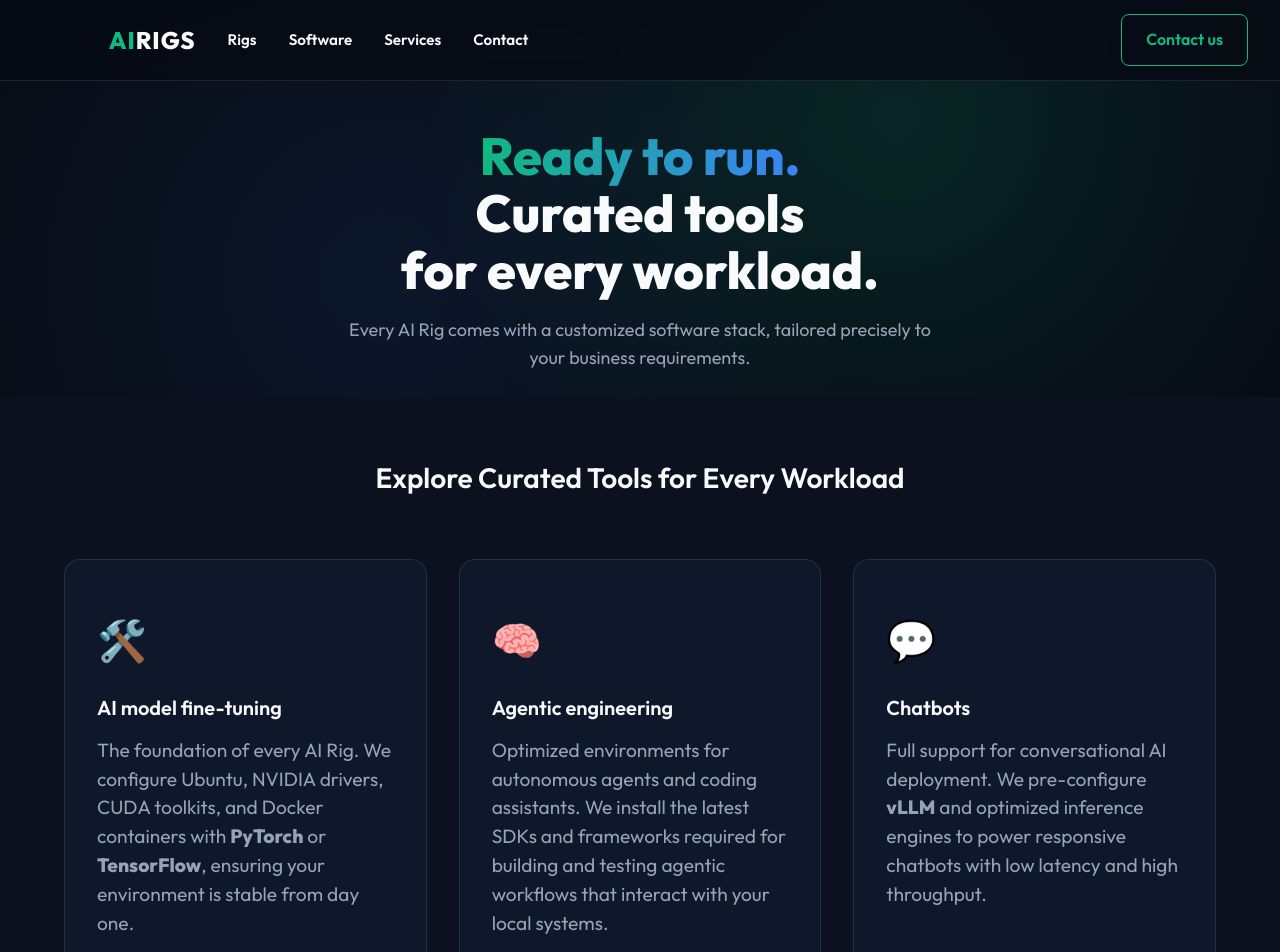
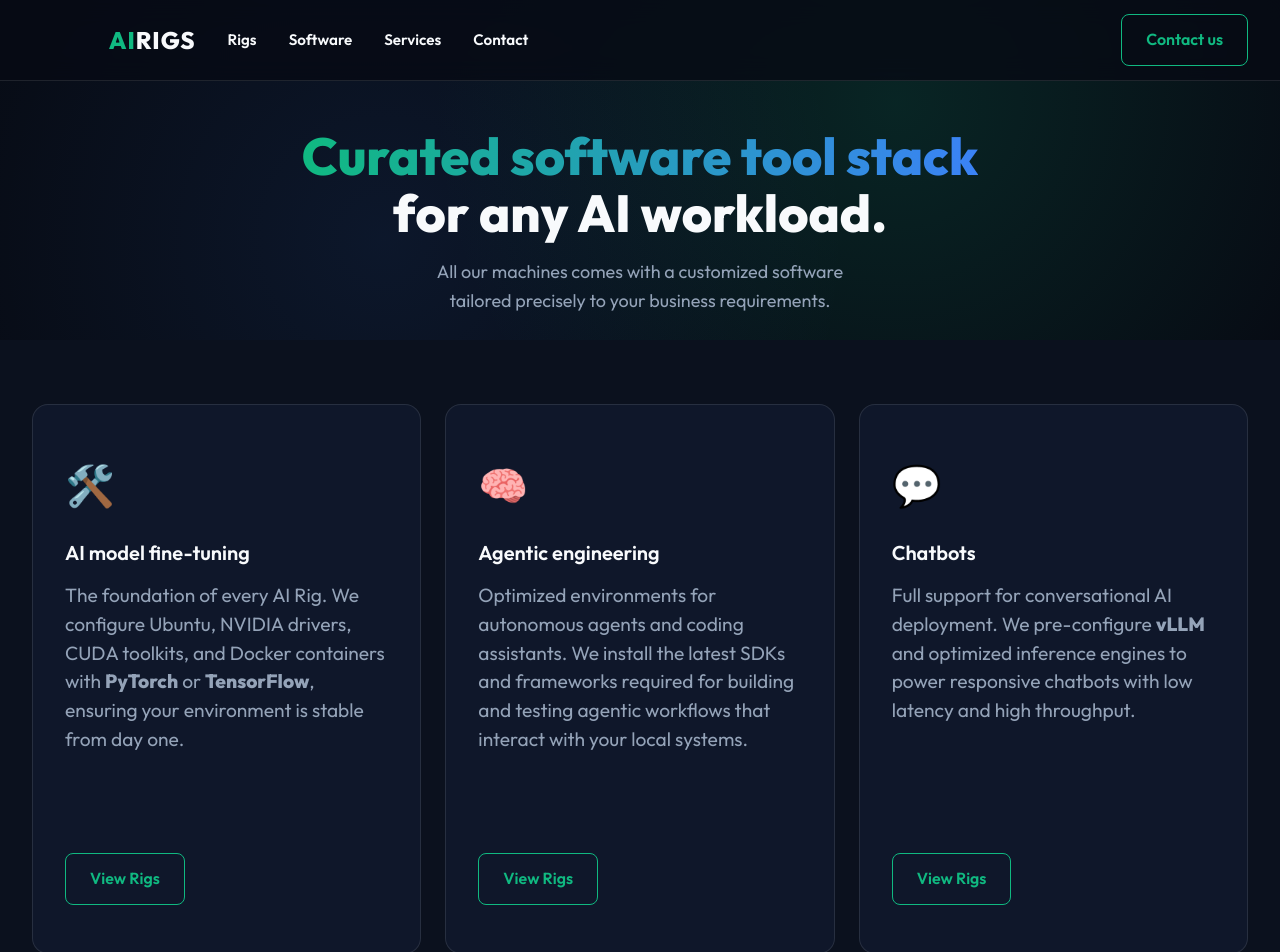
Before and after one commit to AI-Rigs/ai-rigs-website, a website built with Vite: page software.html in a window 1280 px wide. Shown: the top 952 px of the page. Built offline with nearby package versions, Linux system fonts and the light colour scheme.

Commit message:
refactor: update UI copy, reformat code indentation, and adjust banner text punctuation

```diff
--- a/main.js
+++ b/main.js
@@ -509,17 +509,17 @@ document.addEventListener('DOMContentLoaded', () => {
 
   if (bannerX && bannerY) {
     const xValues = [
-      "vendor lock-in",
-      "changing terms and conditions",
-      "shrinking rate limits",
-      "high congestion times",
-      "AI model regression"
+      "vendor lock-in.",
+      "changing terms and conditions.",
+      "shrinking rate limits.",
+      "high congestion times.",
+      "AI model regression."
     ];
     const yValues = [
-      "sensitive data",
-      "AI expense budget",
-      "process workflows",
-      "digital footprint"
+      "sensitive data.",
+      "AI expense budget.",
+      "process workflows.",
+      "digital footprint."
     ];
 
     let xIndex = 0;
--- a/software.html
+++ b/software.html
@@ -46,11 +46,10 @@
   <section class="hero" style="min-height: 40vh; padding-top: 8rem;">
     <div class="hero-bg"></div>
     <div class="container hero-content">
-      <h1 class="hero-title"><span class="highlight">Ready to run.</span><br>Curated tools<br>
-        for every workload.
+      <h1 class="hero-title"><span class="highlight">Curated software tool stack</span><br> for any AI workload.
       </h1>
       <p class="hero-subtitle">
-        Every AI Rig comes with a customized software stack,
+        All our machines comes with a customized software<br>
         tailored precisely to your business requirements.
       </p>
     </div>
@@ -58,11 +57,6 @@
 
   <!-- Software Categories -->
   <section class="features" style="padding: 4rem 0;">
-    <div class="container">
-      <div class="section-heading text-center" style="margin-bottom: 4rem;">
-        <h2>Explore Curated Tools for Every Workload</h2>
-      </div>
-
     <div class="features-grid">
       <div class="feature-card">
         <div class="feature-icon">🛠️</div>
--- a/style.css
+++ b/style.css
@@ -351,8 +351,8 @@ h4 {
 .features-grid {
   display: grid;
   grid-template-columns: repeat(3, 1fr);
-  gap: 2rem;
-  max-width: 1720px;
+  gap: 1.5rem;
+  max-width: 1400px;
   margin: 0 auto;
   padding: 0 2rem;
 }
@@ -445,10 +445,13 @@ h4 {
   height: auto;
   max-width: 170px;
   max-height: 95px;
-  margin-left: -85px; /* Half of max-width */
-  margin-top: -47px;  /* Half of max-height */
+  margin-left: -85px;
+  /* Half of max-width */
+  margin-top: -47px;
+  /* Half of max-height */
   object-fit: contain;
-  opacity: 1; /* Original colors */
+  opacity: 1;
+  /* Original colors */
   transition: opacity 0.5s ease;
   z-index: 1;
 }
@@ -717,7 +720,7 @@ input[type=number] {
   line-height: 1.4;
 }
 
-.catalog-sidebar .checkbox-group input[type="checkbox"]:checked + label {
+.catalog-sidebar .checkbox-group input[type="checkbox"]:checked+label {
   background: rgba(16, 185, 129, 0.1);
   color: var(--accent-primary);
 }
@@ -914,7 +917,8 @@ input[type=number] {
 }
 
 .filter-tag .remove-filter {
-  pointer-events: none; /* Let clicks bubble to the parent tag */
+  pointer-events: none;
+  /* Let clicks bubble to the parent tag */
   display: flex;
   align-items: center;
   justify-content: center;
```
Also changed, not shown: contact.html (+11 -12 lines), index.html (+7 -5 lines). Lines whose indentation alone changed are shown as unchanged.
